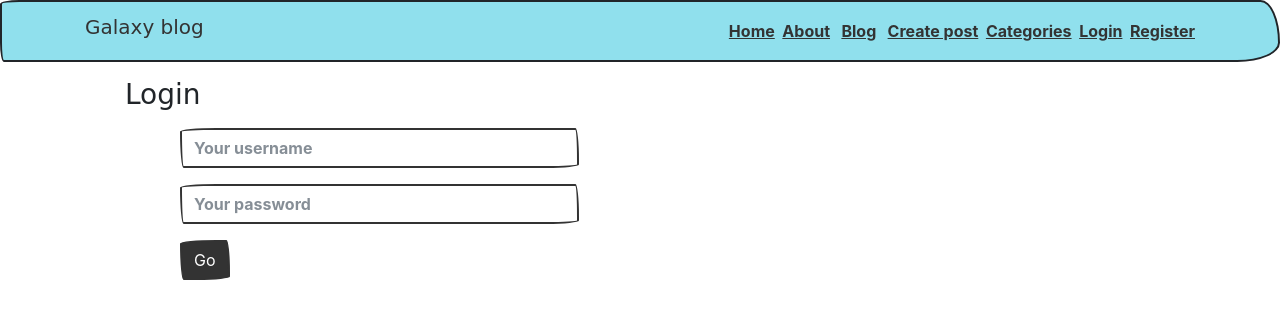
After one commit to M-Ghaith/blog_system, a CodeIgniter app: page /blog/users/login in a window 1280 px wide. The commit adds this page. Shown: the top 319 px of the page. Run offline with CodeIgniter, Linux system fonts and the light colour scheme; some libraries are stand-ins or nearby versions; some web fonts are replaced.

Commit message:
Some bugs has been fixed

```diff
--- a/application/controllers/Users.php
+++ b/application/controllers/Users.php
@@ -39,4 +39,18 @@
                 return FALSE;
             }
         }
+        public function login(){
+            $this->form_validation->set_rules('username', 'UserName', 'required');
+            $this->form_validation->set_rules('password', 'Password', 'required');
+
+            if ($this->form_validation->run() === FALSE) {
+                $this->load->view('templates/header');
+                $this->load->view('users/login');
+                $this->load->view('templates/footer');
+            } else {
+               $this->session->set_flashdata('user_loggedin' , 'logged in...');
+               redirect('posts');
+            }
+
+        }
     }
--- a/application/views/templates/header.php
+++ b/application/views/templates/header.php
@@ -15,6 +15,7 @@
                     <li><a href="<?= base_url();?>posts">Blog</a></li>&nbsp; &nbsp;
                     <li><a href="<?= base_url();?>posts/create">Create post</a></li>&nbsp;&nbsp;
                     <li><a href="<?= base_url();?>categories">Categories</a></li>&nbsp;&nbsp;
+                    <li><a href="<?= base_url();?>users/login">Login</a></li>&nbsp;&nbsp;
                     <li><a href="<?= base_url();?>users/register">Register</a></li>
                 </div>
             </div>
--- /dev/null
+++ b/application/views/users/login.php
@@ -0,0 +1,23 @@
+<dir>
+    <h3>Login</h3>
+    <?php echo validation_errors();?>
+    <?php echo form_open('users/login')?>
+        <dir>
+            <div class="form-group">
+                <div class="col-md-5">
+                <input name="username" type="text" placeholder="Your username" class="form-control" required="">
+                </div>
+            </div>
+            <div class="form-group">
+                <div class="col-md-5">
+                    <input name="password" type="password" placeholder="Your password" class="form-control" required="">
+                </div>
+            </div>
+            <div class="form-group">
+            <div class="col-md-3">
+                <button type="submit"  class="btn btn-primary" required="">Go</button>
+            </div>
+        </div>
+        </dir>
+    </form>
+</dir>
--- a/application/views/users/register.php
+++ b/application/views/users/register.php
@@ -3,6 +3,8 @@
     <?php echo validation_errors();?>
     <?php echo form_open('users/register')?>
     <dir>
+    <div class="row">
+    <div class="col-md-12 col-md-offset-8">
         <div class="form-group">
             <div class="col-md-5">
             <input name="name" type="text" placeholder="Your full name" class="form-control" required="">
@@ -33,6 +35,8 @@
                 <button type="submit"  class="btn btn-primary" required="">Yala</button>
             </div>
         </div>
-        </dir>
+        </div>
+        </div>
+    </dir>
     </form>
 </dir>
```
